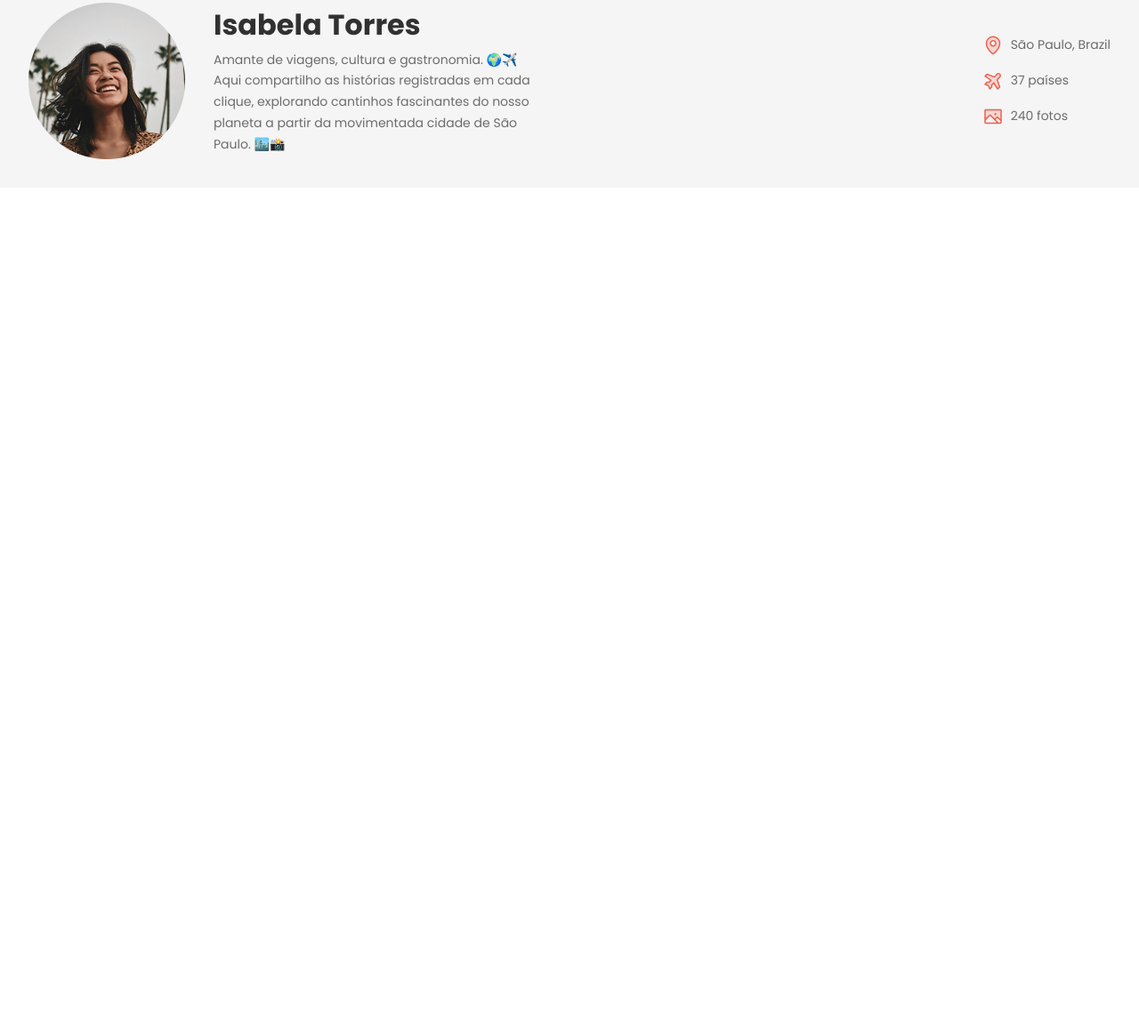
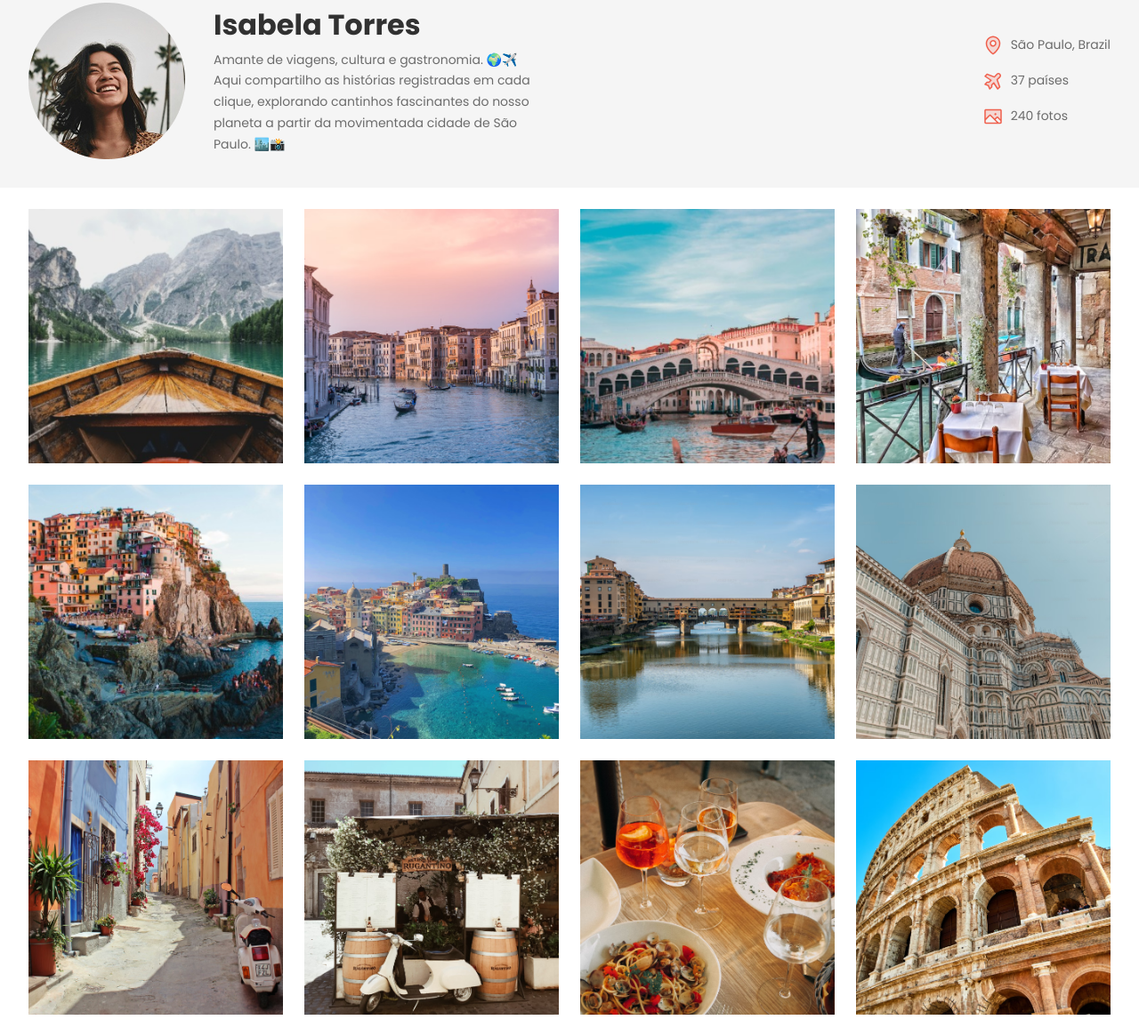
Before and after one commit to bryanalves3/travelgram_2, a plain HTML site: page index.html in a window 1280 px wide. Shown: the part 132-1297 px from the top of the page at 89% size. Before the commit the page ends 800 px from the top, so only its background shows below. Drawn offline with Linux system fonts and the light colour scheme.

Commit message:
galeria da main

```diff
--- a/assets/css/global.css
+++ b/assets/css/global.css
@@ -49,6 +49,6 @@ a:hover {
   margin-inline: auto;
 }
 
-.surface-color {
+.bg-surface-color {
   background-color: var(--surface-color);
 }
--- a/assets/css/index.css
+++ b/assets/css/index.css
@@ -1,3 +1,4 @@
 @import url(global.css);
 @import url(nav.css);
 @import url(header.css);
+@import url(main.css);
--- /dev/null
+++ b/assets/css/main.css
@@ -0,0 +1,12 @@
+main {
+  display: flex;
+  flex-wrap: wrap;
+  gap: 24px;
+  padding-block: 24px;
+}
+
+main img {
+  width: 286px;
+  height: 286px;
+  object-fit: cover;
+}
--- a/index.html
+++ b/index.html
@@ -12,7 +12,7 @@
   <title>Travelgram | Perfil de viagens</title>
 </head>
 <body>
-  <div class="surface-color">
+  <div class="bg-surface-color">
   <!-- menu navegação -->
     <nav class="container">
       <a href="#" id="logo">
@@ -64,5 +64,19 @@
       </div>
     </header>
   </div>
+  <main class="container">
+    <img src="./assets/images/Image 01.png" alt="">
+    <img src="./assets/images/Image 02.png" alt="">
+    <img src="./assets/images/Image 03.png" alt="">
+    <img src="./assets/images/Image 04.png" alt="">
+    <img src="./assets/images/Image 05.png" alt="">
+    <img src="./assets/images/Image 06.png" alt="">
+    <img src="./assets/images/Image 07.png" alt="">
+    <img src="./assets/images/Image 08.png" alt="">
+    <img src="./assets/images/Image 09.png" alt="">
+    <img src="./assets/images/Image 10.png" alt="">
+    <img src="./assets/images/Image 11.png" alt="">
+    <img src="./assets/images/Image 12.png" alt="">
+  </main>
 </body>
 </html>
```
